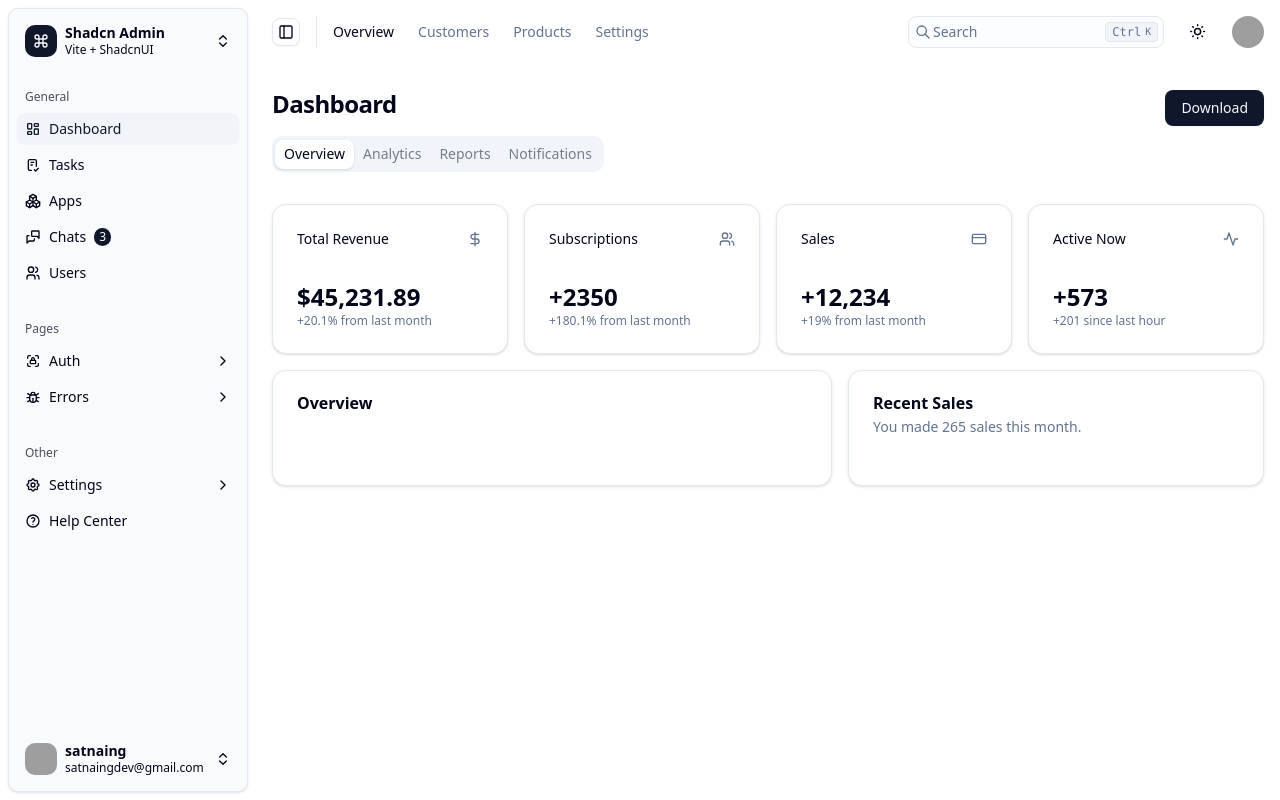
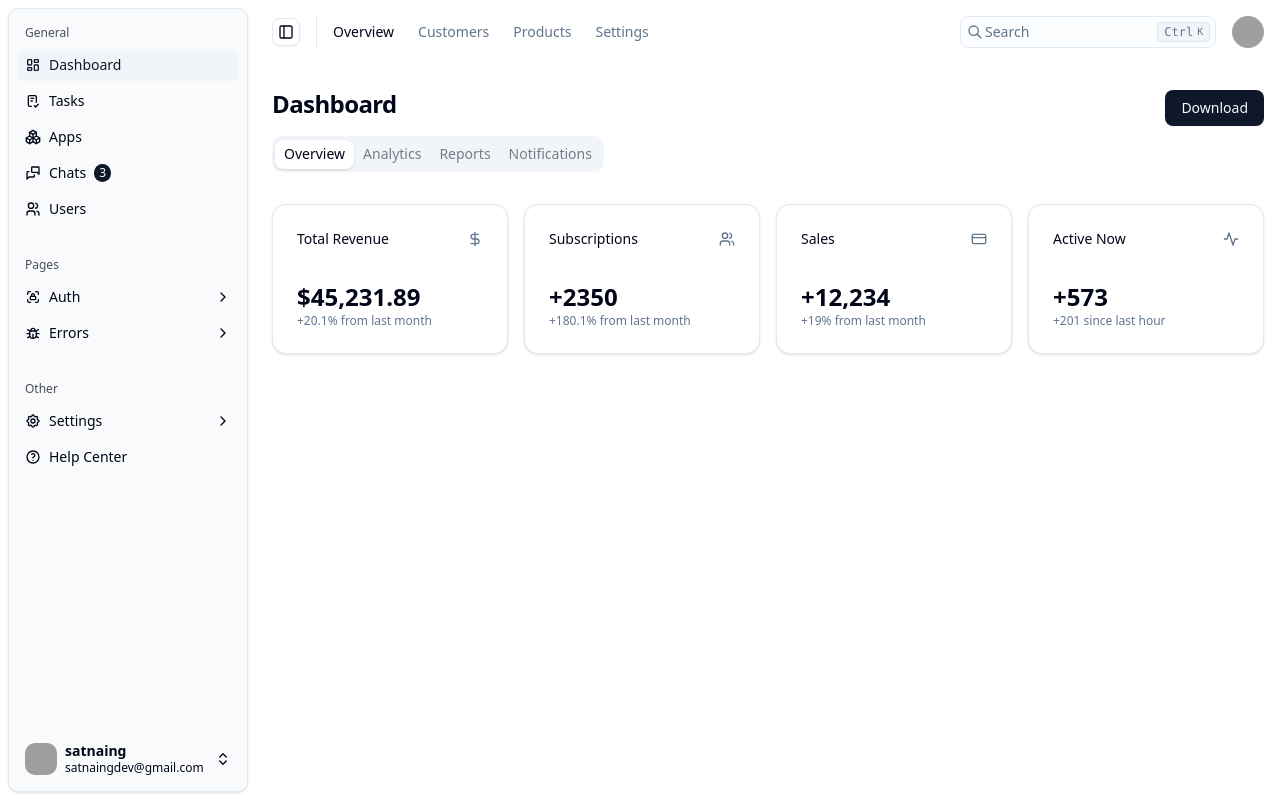
Before and after one commit to NafMKD/gym-management, a Laravel app: page / in a window 1280 px wide. Run offline with Laravel 12, Linux system fonts and the light colour scheme; style sheets or scripts are compiled from the project's sources; some libraries are stand-ins or nearby versions; grey boxes are pictures that could not be loaded.

Commit message:
(Temp) working on basic stracture of UI

```diff
--- /dev/null
+++ b/src/resources/js/Layouts/admin-layout.jsx
@@ -0,0 +1,43 @@
+import { ThemeProvider } from "@/context/theme-context";
+import { SearchProvider } from "@/context/search-context";
+import { SidebarProvider, SidebarInset } from "@/components/ui/sidebar";
+import { AppSidebar } from "@/components/layout/app-sidebar";
+import { Header } from "@/components/layout/header";
+import { TopNav } from "@/components/layout/top-nav";
+import { Search } from "@/components/search";
+import { ProfileDropdown } from "@/components/profile-dropdown";
+import { Main } from "@/components/layout/main";
+import Cookies from "js-cookie";
+import "../../css/app.css";
+
+const topNav = [
+    { title: "Overview", href: "dashboard/overview", isActive: true },
+    { title: "Customers", href: "dashboard/customers", isActive: false, disabled: true },
+    { title: "Products", href: "dashboard/products", isActive: false, disabled: true },
+    { title: "Settings", href: "dashboard/settings", isActive: false, disabled: true },
+];
+
+export default function AdminLayout({ children }) {
+    const defaultOpen = Cookies.get("sidebar_state") !== "false";
+
+    return (
+        <ThemeProvider defaultTheme="light" storageKey="vite-ui-theme">
+            <SearchProvider>
+                <SidebarProvider defaultOpen={defaultOpen}>
+                    <AppSidebar />
+                    <SidebarInset>
+                        <Header>
+                            <TopNav links={topNav} />
+                            <div className="ml-auto flex items-center space-x-4">
+                                <Search />
+                                <ProfileDropdown />
+                            </div>
+                        </Header>
+
+                        <Main>{children}</Main>
+                    </SidebarInset>
+                </SidebarProvider>
+            </SearchProvider>
+        </ThemeProvider>
+    );
+}
--- a/src/resources/js/Pages/Home.jsx
+++ b/src/resources/js/Pages/Home.jsx
@@ -1,51 +1,18 @@
-import Cookies from "js-cookie";
+import AdminLayout from "@/Layouts/admin-layout";
 import { Button } from "@/components/ui/button";
-import {
-    Card,
-    CardContent,
-    CardDescription,
-    CardHeader,
-    CardTitle,
-} from "@/components/ui/card";
+import { Card, CardContent, CardHeader, CardTitle } from "@/components/ui/card";
 import { Tabs, TabsContent, TabsList, TabsTrigger } from "@/components/ui/tabs";
-import { Header } from "@/components/layout/header";
-import { Main } from "@/components/layout/main";
-import { TopNav } from "@/components/layout/top-nav";
-import { ProfileDropdown } from "@/components/profile-dropdown";
-import { Search } from "@/components/search";
-import { ThemeSwitch } from "@/components/theme-switch";
-import { ThemeProvider } from "@/context/theme-context";
-import { SearchProvider } from "@/context/search-context";
-import { SidebarProvider, SidebarInset } from "@/components/ui/sidebar";
-import { AppSidebar } from "@/components/layout/app-sidebar";
-import "../../css/app.css";
 
-export default function Home() {
-    const defaultOpen = Cookies.get("sidebar_state") !== "false";
+function Home() {
     return (
-        <ThemeProvider defaultTheme="light" storageKey="vite-ui-theme">
-            <SearchProvider>
-                <SidebarProvider defaultOpen={defaultOpen}>
-                    <AppSidebar />
-                    <SidebarInset>
-                    <Header>
-                        <TopNav links={topNav} />
-                        <div className="ml-auto flex items-center space-x-4">
-                            <Search />
-                            <ThemeSwitch />
-                            <ProfileDropdown />
-                        </div>
-                    </Header>
-
-                    <Main>
+        <>
             <div className="mb-2 flex items-center justify-between space-y-2">
-                            <h1 className="text-2xl font-bold tracking-tight">
-                                Dashboard
-                            </h1>
+                <h1 className="text-2xl font-bold tracking-tight">Dashboard</h1>
                 <div className="flex items-center space-x-2">
                     <Button>Download</Button>
                 </div>
             </div>
+
             <Tabs
                 orientation="vertical"
                 defaultValue="overview"
@@ -53,9 +20,7 @@ export default function Home() {
             >
                 <div className="w-full overflow-x-auto pb-2">
                     <TabsList>
-                                    <TabsTrigger value="overview">
-                                        Overview
-                                    </TabsTrigger>
+                        <TabsTrigger value="overview">Overview</TabsTrigger>
                         <TabsTrigger value="analytics" disabled>
                             Analytics
                         </TabsTrigger>
@@ -67,6 +32,7 @@ export default function Home() {
                         </TabsTrigger>
                     </TabsList>
                 </div>
+
                 <TabsContent value="overview" className="space-y-4">
                     <div className="grid gap-4 sm:grid-cols-2 lg:grid-cols-4">
                         <Card>
@@ -117,9 +83,7 @@ export default function Home() {
                                 </svg>
                             </CardHeader>
                             <CardContent>
-                                            <div className="text-2xl font-bold">
-                                                +2350
-                                            </div>
+                                <div className="text-2xl font-bold">+2350</div>
                                 <p className="text-muted-foreground text-xs">
                                     +180.1% from last month
                                 </p>
@@ -178,65 +142,19 @@ export default function Home() {
                                 </svg>
                             </CardHeader>
                             <CardContent>
-                                            <div className="text-2xl font-bold">
-                                                +573
-                                            </div>
+                                <div className="text-2xl font-bold">+573</div>
                                 <p className="text-muted-foreground text-xs">
                                     +201 since last hour
                                 </p>
                             </CardContent>
                         </Card>
                     </div>
-                                <div className="grid grid-cols-1 gap-4 lg:grid-cols-7">
-                                    <Card className="col-span-1 lg:col-span-4">
-                                        <CardHeader>
-                                            <CardTitle>Overview</CardTitle>
-                                        </CardHeader>
-                                        <CardContent className="pl-2"></CardContent>
-                                    </Card>
-                                    <Card className="col-span-1 lg:col-span-3">
-                                        <CardHeader>
-                                            <CardTitle>Recent Sales</CardTitle>
-                                            <CardDescription>
-                                                You made 265 sales this month.
-                                            </CardDescription>
-                                        </CardHeader>
-                                        <CardContent></CardContent>
-                                    </Card>
-                                </div>
                 </TabsContent>
             </Tabs>
-                    </Main>
-                    </SidebarInset>
-                </SidebarProvider>
-            </SearchProvider>
-        </ThemeProvider>
+        </>
     );
 }
 
-const topNav = [
-    {
-        title: "Overview",
-        href: "dashboard/overview",
-        isActive: true,
-        disabled: false,
-    },
-    {
-        title: "Customers",
-        href: "dashboard/customers",
-        isActive: false,
-        disabled: true,
-    },
-    {
-        title: "Products",
-        href: "dashboard/products",
-        isActive: false,
-        disabled: true,
-    },
-    {
-        title: "Settings",
-        href: "dashboard/settings",
-        isActive: false,
-        disabled: true,
-    },
-];
+Home.layout = page => <AdminLayout children={page} />;
+
+export default Home;
--- a/src/resources/js/components/command-menu.jsx
+++ b/src/resources/js/components/command-menu.jsx
@@ -1,4 +1,4 @@
-import React, { useCallback } from 'react'
+import { useCallback } from 'react'
 import { router } from '@inertiajs/react'
 import {
   IconArrowRightDashed,
--- a/src/resources/js/components/layout/app-sidebar.jsx
+++ b/src/resources/js/components/layout/app-sidebar.jsx
@@ -7,19 +7,20 @@ import {
 } from '@/components/ui/sidebar'
 import { NavGroup } from '@/components/layout/nav-group'
 import { NavUser } from '@/components/layout/nav-user'
-import { TeamSwitcher } from '@/components/layout/team-switcher'
 import { sidebarData } from '@/components/layout/data/sidebar-data'
+import { useEffect } from "react";
 
 export function AppSidebar(props) {
+  useEffect(() => {
+    console.log("%cAppLayout mounted", "color: red");
+}, []);
   return (
     <Sidebar collapsible="icon" variant="floating" {...props}>
-      <SidebarHeader>
-        <TeamSwitcher teams={sidebarData.teams} />
-      </SidebarHeader>
       <SidebarContent>
         {sidebarData.navGroups.map((group) => (
           <NavGroup key={group.title} {...group} />
         ))}
+
       </SidebarContent>
       <SidebarFooter>
         <NavUser user={sidebarData.user} />
--- a/src/resources/js/components/layout/data/sidebar-data.js
+++ b/src/resources/js/components/layout/data/sidebar-data.js
@@ -19,7 +19,6 @@ import {
   IconUserOff,
   IconUsers,
 } from '@tabler/icons-react'
-import { AudioWaveform, Command, GalleryVerticalEnd } from 'lucide-react'
 
 export const sidebarData = {
   user: {
@@ -27,23 +26,6 @@ export const sidebarData = {
     email: 'satnaingdev@gmail.com',
     avatar: '/avatars/shadcn.jpg',
   },
-  teams: [
-    {
-      name: 'Shadcn Admin',
-      logo: Command,
-      plan: 'Vite + ShadcnUI',
-    },
-    {
-      name: 'Acme Inc',
-      logo: GalleryVerticalEnd,
-      plan: 'Enterprise',
-    },
-    {
-      name: 'Acme Corp.',
-      logo: AudioWaveform,
-      plan: 'Startup',
-    },
-  ],
   navGroups: [
     {
       title: 'General',
--- a/src/resources/js/components/layout/nav-group.jsx
+++ b/src/resources/js/components/layout/nav-group.jsx
@@ -16,7 +16,7 @@ import {
   SidebarMenuSubItem,
   useSidebar,
 } from '@/components/ui/sidebar'
-import { Badge } from '../ui/badge'
+import { Badge } from '@/components/ui/badge'
 import {
   DropdownMenu,
   DropdownMenuContent,
@@ -24,7 +24,7 @@ import {
   DropdownMenuLabel,
   DropdownMenuSeparator,
   DropdownMenuTrigger,
-} from '../ui/dropdown-menu'
+} from '@/components/ui/dropdown-menu'
 
 export function NavGroup({ title, items }) {
   const { state } = useSidebar()
--- a/src/resources/js/components/layout/nav-user.jsx
+++ b/src/resources/js/components/layout/nav-user.jsx
@@ -1,4 +1,3 @@
-import React from 'react'
 import { Link } from '@inertiajs/react'
 import {
   BadgeCheck,
--- a/src/resources/js/components/layout/team-switcher.jsx
+++ /dev/null
@@ -1,76 +0,0 @@
-import React, { useState } from 'react'
-import { ChevronsUpDown, Plus } from 'lucide-react'
-import {
-  DropdownMenu,
-  DropdownMenuContent,
-  DropdownMenuItem,
-  DropdownMenuLabel,
-  DropdownMenuSeparator,
-  DropdownMenuShortcut,
-  DropdownMenuTrigger,
-} from '@/components/ui/dropdown-menu'
-import {
-  SidebarMenu,
-  SidebarMenuButton,
-  SidebarMenuItem,
-  useSidebar,
-} from '@/components/ui/sidebar'
-
-export function TeamSwitcher({ teams }) {
-  const { isMobile } = useSidebar()
-  const [activeTeam, setActiveTeam] = useState(teams[0])
-
-  return (
-    <SidebarMenu>
-      <SidebarMenuItem>
-        <DropdownMenu>
-          <DropdownMenuTrigger asChild>
-            <SidebarMenuButton
-              size="lg"
-              className="data-[state=open]:bg-sidebar-accent data-[state=open]:text-sidebar-accent-foreground"
-            >
-              <div className="bg-sidebar-primary text-sidebar-primary-foreground flex aspect-square size-8 items-center justify-center rounded-lg">
-                <activeTeam.logo className="size-4" />
-              </div>
-              <div className="grid flex-1 text-left text-sm leading-tight">
-                <span className="truncate font-semibold">{activeTeam.name}</span>
-                <span className="truncate text-xs">{activeTeam.plan}</span>
-              </div>
-              <ChevronsUpDown className="ml-auto" />
-            </SidebarMenuButton>
-          </DropdownMenuTrigger>
-          <DropdownMenuContent
-            className="w-(--radix-dropdown-menu-trigger-width) min-w-56 rounded-lg"
-            align="start"
-            side={isMobile ? 'bottom' : 'right'}
-            sideOffset={4}
-          >
-            <DropdownMenuLabel className="text-muted-foreground text-xs">
-              Teams
-            </DropdownMenuLabel>
-            {teams.map((team, index) => (
-              <DropdownMenuItem
-                key={team.name}
-                onClick={() => setActiveTeam(team)}
-                className="gap-2 p-2"
-              >
-                <div className="flex size-6 items-center justify-center rounded-sm border">
-                  <team.logo className="size-4 shrink-0" />
-                </div>
-                {team.name}
-                <DropdownMenuShortcut>⌘{index + 1}</DropdownMenuShortcut>
-              </DropdownMenuItem>
-            ))}
-            <DropdownMenuSeparator />
-            <DropdownMenuItem className="gap-2 p-2">
-              <div className="bg-background flex size-6 items-center justify-center rounded-md border">
-                <Plus className="size-4" />
-              </div>
-              <div className="text-muted-foreground font-medium">Add team</div>
-            </DropdownMenuItem>
-          </DropdownMenuContent>
-        </DropdownMenu>
-      </SidebarMenuItem>
-    </SidebarMenu>
-  )
-}
--- a/src/resources/js/components/search.jsx
+++ b/src/resources/js/components/search.jsx
@@ -20,7 +20,7 @@ export function Search({ className = '', placeholder = 'Search' }) {
       />
       <span className="ml-3">{placeholder}</span>
       <kbd className="bg-muted pointer-events-none absolute top-[0.3rem] right-[0.3rem] hidden h-5 items-center gap-1 rounded border px-1.5 font-mono text-[10px] font-medium opacity-100 select-none sm:flex">
-        <span className="text-xs">Ctrl</span>K
+        <span className="text-xs">Ctrl</span> K
       </kbd>
     </Button>
   )
--- a/src/resources/js/components/theme-switch.jsx
+++ b/src/resources/js/components/theme-switch.jsx
@@ -13,7 +13,6 @@ import {
 export function ThemeSwitch() {
   const { theme, setTheme } = useTheme()
 
-  // Update theme-color meta tag when theme changes
   useEffect(() => {
     const themeColor = theme === 'dark' ? '#020817' : '#fff'
     const metaThemeColor = document.querySelector("meta[name='theme-color']")
--- a/src/routes/web.php
+++ b/src/routes/web.php
@@ -5,3 +5,5 @@ use Illuminate\Support\Facades\Route;
 Route::get('/', function () {
     return inertia('Home');
 });
+
+Route::get('/tasks', fn () => inertia('Tasks'));
```
Also changed, not shown: src/resources/js/Pages/Tasks.jsx (added, +61 -0 lines), src/resources/js/components/ui/alert.jsx (added, +63 -0 lines). Lines whose indentation alone changed are shown as unchanged.
